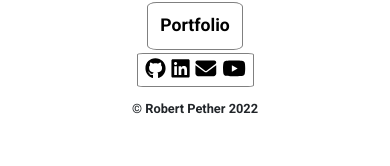
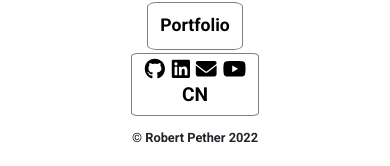
Before and after one commit to rpet064/PersonallyRob, a Next.js app: page / in a window 390 px wide. Shown: the part 575-741 px from the top of the page. Built offline with nearby package versions, Linux system fonts and the light colour scheme.

Commit message:
add chinese now app coming soon a tag on main page

```diff
--- a/components/contact.tsx
+++ b/components/contact.tsx
@@ -1,4 +1,6 @@
 import Link from "next/link";
+import { useState } from "react";
+import { Modal, Button } from 'react-bootstrap';
 import "@fortawesome/fontawesome-svg-core/styles.css"
 import { config } from "@fortawesome/fontawesome-svg-core"
 import { FontAwesomeIcon } from "@fortawesome/react-fontawesome";
@@ -15,6 +17,7 @@ const myLoader = ({ src }) => {
 }
 
 export default function Contact() {
+    const [showModal, setShowModal] = useState(false);
     return (
     <div>
         <div>
@@ -33,7 +36,21 @@ export default function Contact() {
             <a title="Linkedin" href="https://www.linkedin.com/in/robert-pether-ba9968113"><FontAwesomeIcon icon={faLinkedin} /></a>
             <a title="Email" href="mailto:rpether@hotmail.co.nz"><FontAwesomeIcon icon={faEnvelope} /></a>
             <a title="youtube" href="https://www.youtube.com/@rpet064/featured"><FontAwesomeIcon icon={faYoutube} /></a>
+            <a title="ChineseNow" onClick={() => setShowModal(true)} className="chinese-now">CN</a>
         </div>
+        {/* Coming soon modal */}
+        <Modal show={showModal} onHide={() => setShowModal(false)}>
+          <Modal.Header closeButton>
+            </Modal.Header>
+              <Modal.Body>
+                <h2>ChineseNow Coming Soon</h2>
+              </Modal.Body>
+              <Modal.Footer>
+                <Button variant="secondary" onClick={() => setShowModal(false)}>
+                  Close
+                </Button>
+              </Modal.Footer>
+          </Modal>
     </div>
     )
 }
--- a/components/header.tsx
+++ b/components/header.tsx
@@ -1,5 +1,4 @@
-import Head from 'next/head'
-import Link from 'next/link';
+import Head from "next/head";
 
 export default function Header() {
     return (
--- a/components/navbar.tsx
+++ b/components/navbar.tsx
@@ -10,7 +10,7 @@ export default function Navbar() {
     return (
       <div className="navbar">
         <div title="Home" className="logo">
-        <Link id='about-link' href="/"><h3>RP.</h3></Link>
+        <Link id='about-link' href="./"><h3>RP.</h3></Link>
         </div>
         <div className="nav-items">
           <DownloadPDF />
--- a/pages/about/me.tsx
+++ b/pages/about/me.tsx
@@ -50,6 +50,7 @@ export default function Me() {
   function handleModalRender(componentType){
     // get component from modal clicked on
     // change useState to render modal
+    // reset modals before trigger useState
     resetModals();
     setShowModal(true);
     if (componentType === "experience"){
--- a/styles/global.css
+++ b/styles/global.css
@@ -38,7 +38,7 @@
     padding: 3.5% 2% 2% 3%;
   }
 
-  svg:hover, .logo:hover, button:hover, select:hover, #about-link:hover{
+  svg:hover, .logo:hover, button:hover, select:hover, #about-link:hover, .chinese-now:hover{
     color: #a2d9fd;
   }
 
@@ -175,11 +175,18 @@
   border-radius: 5%;
 }
 
+.chinese-now{
+  position: relative;
+  padding: 2.4%!important;
+  font-size: 1.2rem;
+  bottom: 0.335rem;
+}
+
 @media (max-width: 900px) {
   .icon-container{
     border: 1.5px solid grey;
     border-width: 1px;
-    width: 30%;
+    width: 33%;
     margin: auto;
     border-radius: 5%;
   }
```
